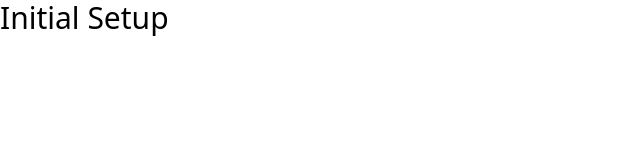
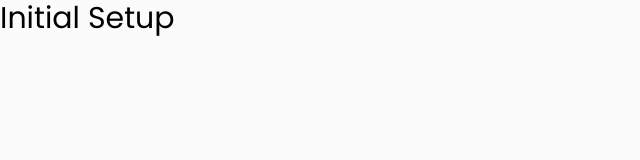
Before and after one commit to hassankhsalar/Task-manager-client, a React (Vite) app: page / in a window 1280 px wide. Shown: the top 160 px of the page, without its empty margins (0-640 px from the left). Built offline with nearby package versions, Linux system fonts and the light colour scheme.

Commit message:
added font + global css

```diff
--- a/src/index.css
+++ b/src/index.css
@@ -1 +1,20 @@
+@import url('https://fonts.googleapis.com/css2?family=Poppins:ital,wght@0,100;0,200;0,300;0,400;0,500;0,600;0,700;0,800;0,900;1,100;1,200;1,300;1,400;1,500;1,600;1,700;1,800;1,900&display=swap');
+
 @import "tailwindcss";
+
+@theme {
+  --font-display: "poppins", "sans-serif";
+  --breakpoint-3xl: 1920px;
+  --color-primary: #1368EC;
+}
+
+@layer base {
+  html {
+    font-family: var(--font-display);
+  }
+
+  body {
+    background-color: #fcfbfc;
+    overflow-x: hidden;
+  }
+}
```
